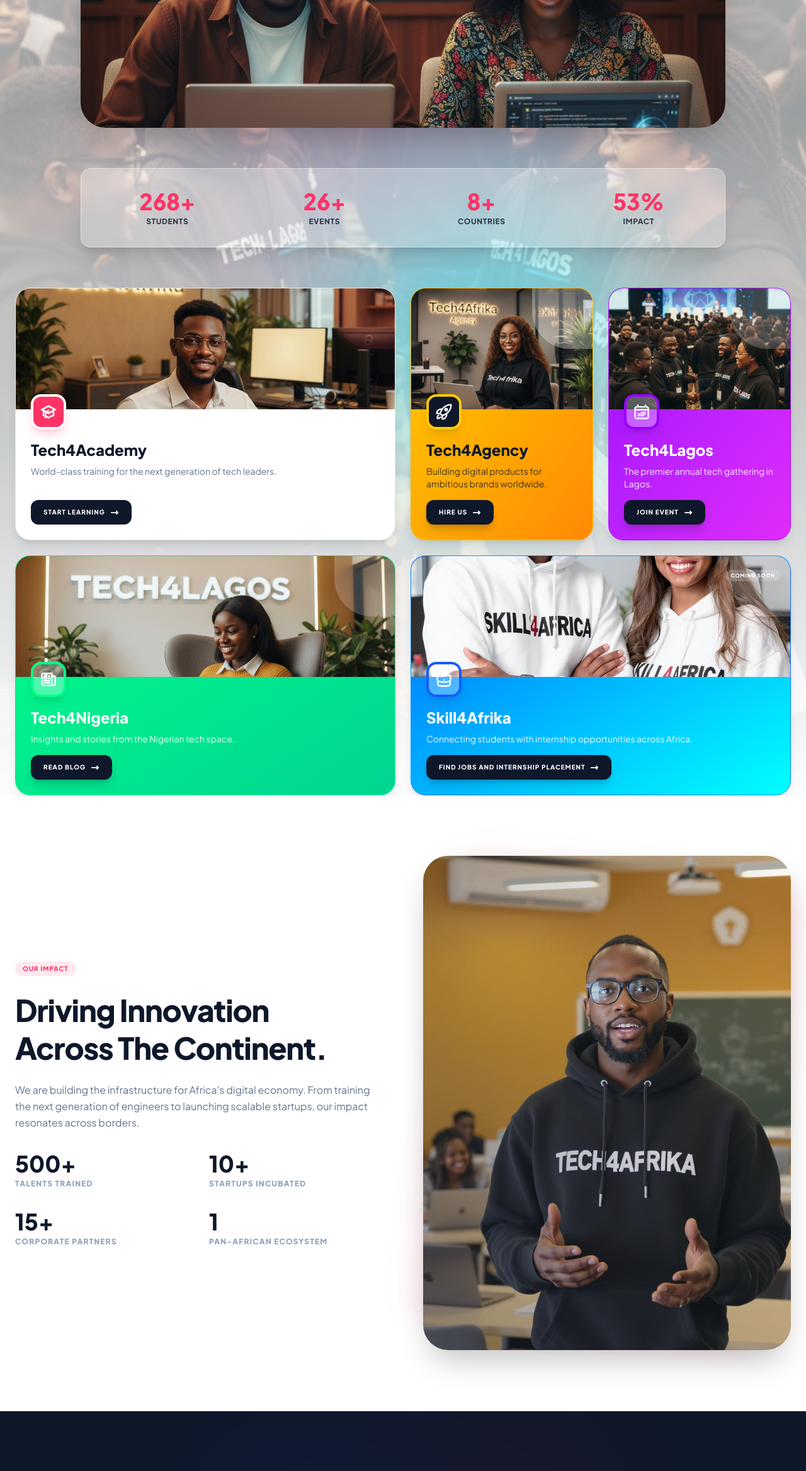
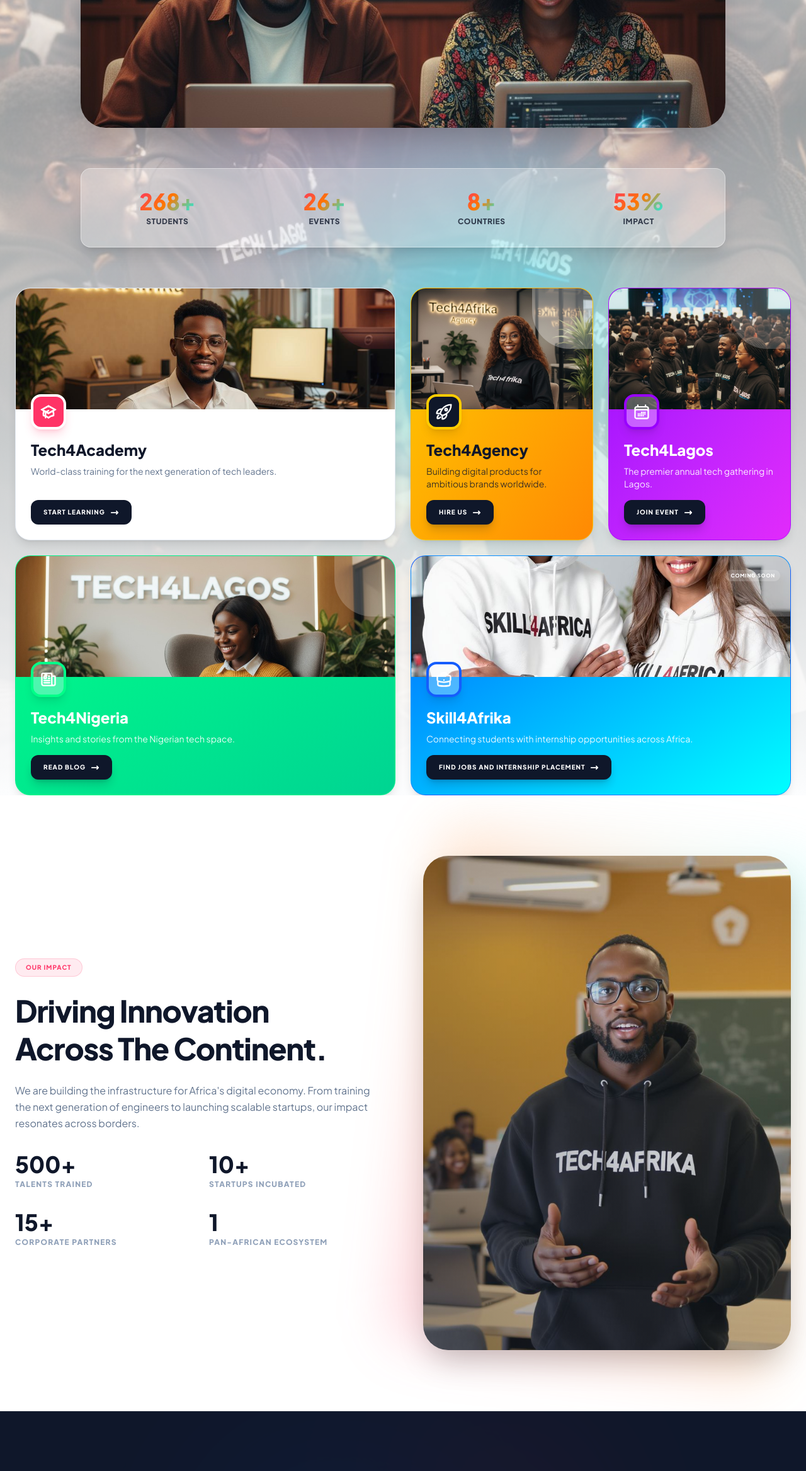
Before and after one commit to Inflimity/tech4africa, a Next.js app: page / in a window 1280 px wide. Shown: the part 919-3255 px from the top of the page at 63% size. Built offline with nearby package versions, Linux system fonts and the light colour scheme.

Commit message:
enhancement fillter

```diff
--- a/app/page.tsx
+++ b/app/page.tsx
@@ -233,7 +233,7 @@
       <section className="py-24 px-6 bg-white relative overflow-hidden">
         <div className="max-w-7xl mx-auto grid md:grid-cols-2 gap-16 items-center">
           <div className="relative z-10 order-2 md:order-1">
-            <span className="inline-block py-1 px-3 rounded-full bg-africa-red/10 text-africa-red text-[10px] font-bold uppercase tracking-widest mb-6">
+            <span className="inline-block py-1.5 px-4 rounded-full bg-africa-red/10 text-africa-red text-[10px] font-bold uppercase tracking-widest mb-6 border border-africa-red/20 backdrop-blur-sm animate-pulse">
               Our Impact
             </span>
             <h2 className="text-4xl md:text-5xl font-extrabold tracking-tight mb-6 leading-tight">
@@ -263,8 +263,8 @@
             </div>
           </div>
 
-          <div className="relative order-1 md:order-2">
-            <div className="absolute inset-0 bg-africa-red/10 rounded-[40px] rotate-6 transform scale-95 blur-xl" />
+          <div className="relative order-1 md:order-2 group">
+            <div className="absolute inset-0 bg-gradient-to-tr from-africa-red/20 via-africa-orange/20 to-africa-cyan/20 rounded-[40px] rotate-6 transform scale-105 blur-2xl group-hover:scale-110 transition-transform duration-700" />
             <div className="relative rounded-[40px] overflow-hidden shadow-2xl">
               <Image
                 src="/images/home7.jpeg"
--- a/components/ui/Counter.tsx
+++ b/components/ui/Counter.tsx
@@ -66,7 +66,7 @@
     }, [target]);
 
     return (
-        <span ref={countRef} className={`counter-number ${className}`}>
+        <span ref={countRef} className={`counter-number vibrant-gradient-text ${className}`}>
             {count}{suffix}
         </span>
     );
```
